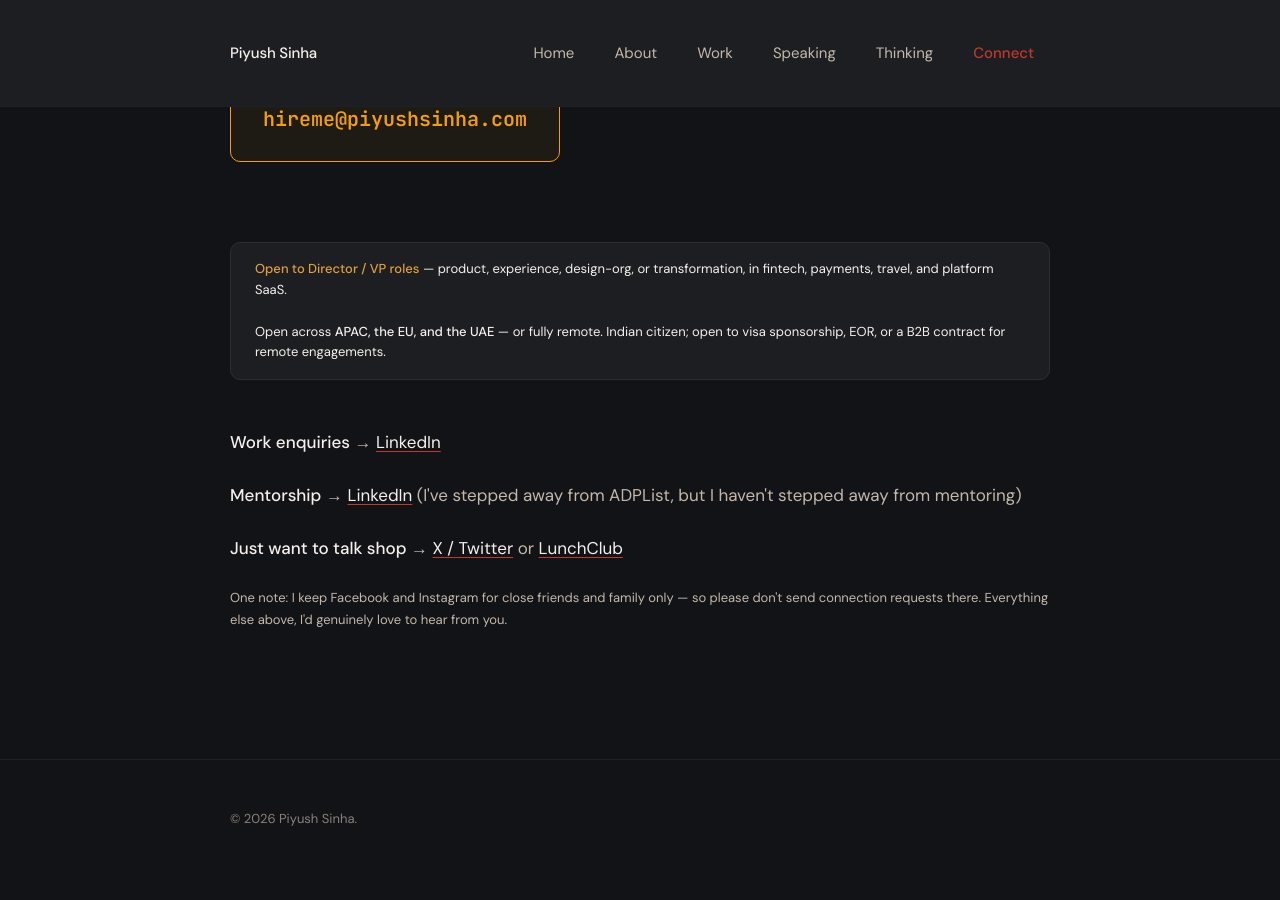
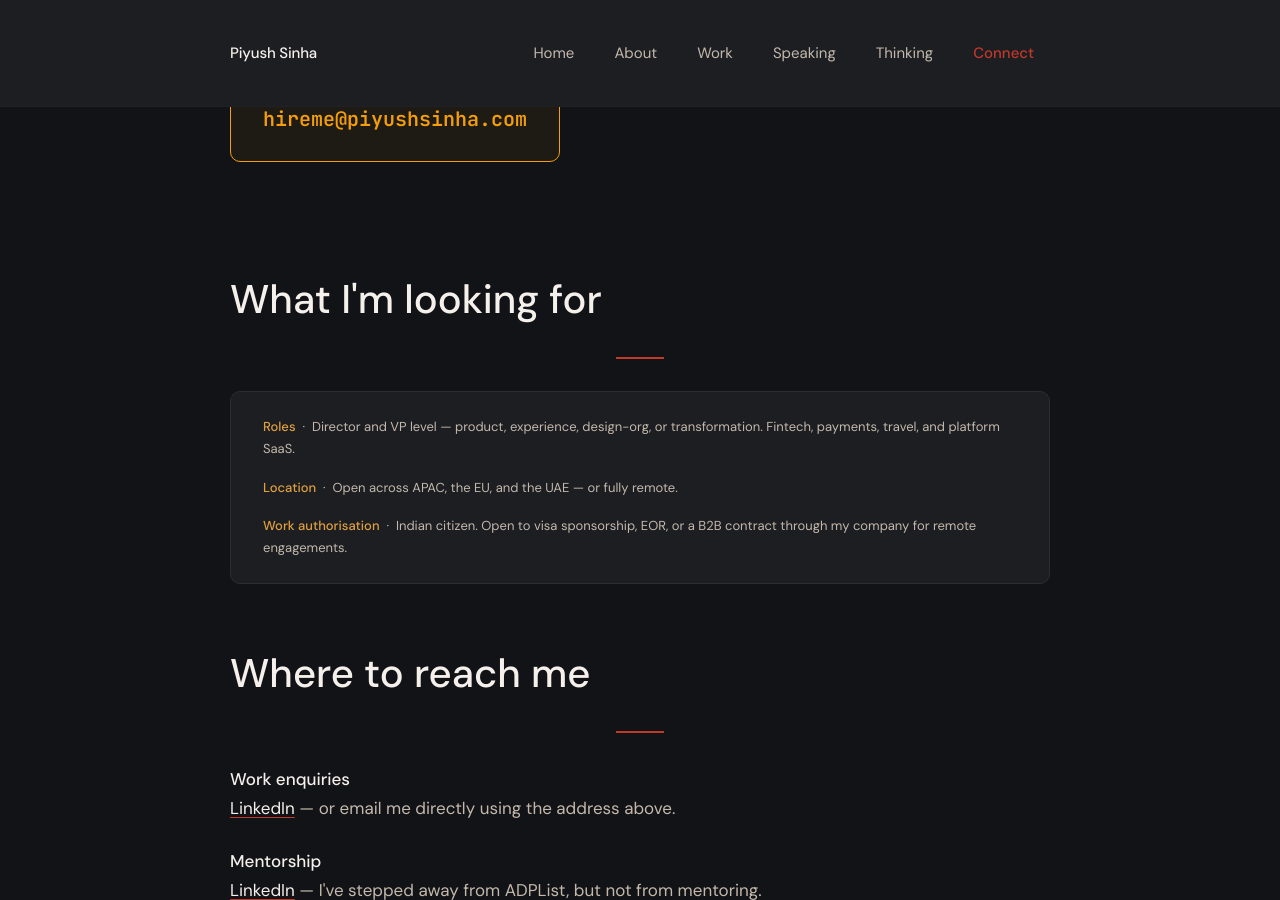
Before and after one commit to piyushsinha/piyushsinha.github.io, a Jekyll site: the page built from connect/index.html, in a window 1280 px wide and 900 px high, scrolled down 317 px. Built offline with Jekyll 4.4.1, drawn with Linux system fonts in a browser that asks for light colours; before the commit the page ends 1196 px from its top, so only the background shows below that.

Commit message:
Add files via upload

```diff
--- a/connect/index.html
+++ b/connect/index.html
@@ -7,6 +7,7 @@ description: "Get in touch about Director and VP-level product, experience, desi
 
 <section class="section">
   <div class="container">
+
     <!-- Page Header -->
     <h1>Let's talk.</h1>
     <hr class="separator separator--accent">
@@ -32,18 +33,33 @@ description: "Get in touch about Director and VP-level product, experience, desi
     </script>
 
     <!-- Availability -->
-    <div class="hero__status" style="margin-top: var(--space-4);">
-      <strong class="text-highlight">Open to Director / VP roles</strong> — product, experience, design-org, or transformation, in fintech, payments, travel, and platform SaaS.<br><br>
-      Open across <strong>APAC, the EU, and the UAE</strong> — or fully remote. Indian citizen; open to visa sponsorship, EOR, or a B2B contract for remote engagements.
+    <h2 style="margin-top: var(--space-6);">What I'm looking for</h2>
+    <hr class="separator separator--accent" style="margin-top: var(--space-3);">
+    <div class="connect-availability">
+      <p><strong class="text-highlight">Roles</strong> &nbsp;·&nbsp; Director and VP level — product, experience, design-org, or transformation. Fintech, payments, travel, and platform SaaS.</p>
+      <p><strong class="text-highlight">Location</strong> &nbsp;·&nbsp; Open across APAC, the EU, and the UAE — or fully remote.</p>
+      <p><strong class="text-highlight">Work authorisation</strong> &nbsp;·&nbsp; Indian citizen. Open to visa sponsorship, EOR, or a B2B contract through my company for remote engagements.</p>
     </div>
 
-    <!-- Connect Links -->
-    <ul class="connect-list" style="margin-top: var(--space-5);">
-      <li class="connect-list__item"><strong>Work enquiries</strong> &rarr; <a href="https://www.linkedin.com/in/itspiyushsinha/" target="_blank" rel="noopener">LinkedIn</a></li>
-      <li class="connect-list__item"><strong>Mentorship</strong> &rarr; <a href="https://www.linkedin.com/in/itspiyushsinha/" target="_blank" rel="noopener">LinkedIn</a> (I've stepped away from ADPList, but I haven't stepped away from mentoring)</li>
-      <li class="connect-list__item"><strong>Just want to talk shop</strong> &rarr; <a href="https://twitter.com/piyushsinha" target="_blank" rel="noopener">X / Twitter</a> or <a href="https://lunchclub.com/?invite_code=piyushs4" target="_blank" rel="noopener">LunchClub</a></li>
-      <li class="connect-list__item text-muted" style="font-size: var(--font-size-caption);">One note: I keep Facebook and Instagram for close friends and family only — so please don't send connection requests there. Everything else above, I'd genuinely love to hear from you.</li>
+    <!-- Where to reach me -->
+    <h2 style="margin-top: var(--space-6);">Where to reach me</h2>
+    <hr class="separator separator--accent" style="margin-top: var(--space-3);">
+    <ul class="connect-list" style="margin-top: var(--space-4);">
+      <li class="connect-list__item">
+        <strong>Work enquiries</strong><br>
+        <a href="https://www.linkedin.com/in/itspiyushsinha/" target="_blank" rel="noopener">LinkedIn</a> — or email me directly using the address above.
+      </li>
+      <li class="connect-list__item">
+        <strong>Mentorship</strong><br>
+        <a href="https://www.linkedin.com/in/itspiyushsinha/" target="_blank" rel="noopener">LinkedIn</a> — I've stepped away from ADPList, but not from mentoring.
+      </li>
+      <li class="connect-list__item">
+        <strong>Talking shop</strong><br>
+        <a href="https://twitter.com/piyushsinha" target="_blank" rel="noopener">X / Twitter</a> or <a href="https://lunchclub.com/?invite_code=piyushs4" target="_blank" rel="noopener">LunchClub</a>.
+      </li>
     </ul>
+
+    <p class="caption text-muted" style="margin-top: var(--space-4);">One note: I keep Facebook and Instagram for close friends and family only — so please don't send connection requests there. Everything else above, I'd genuinely love to hear from you.</p>
 
   </div>
 </section>
```
